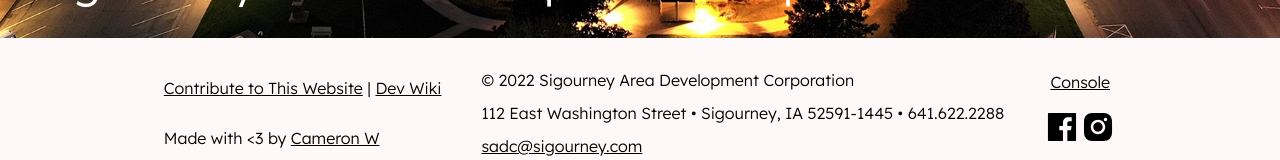
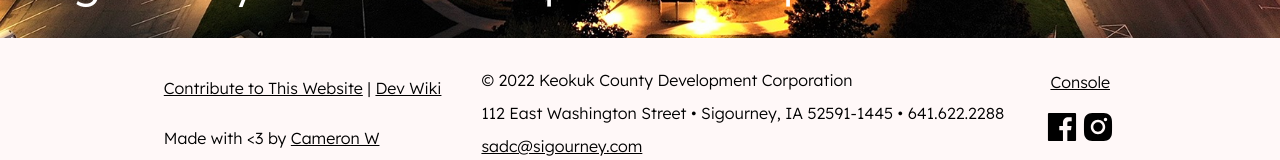
Before and after one commit to kced-iowa/kcediowa.org-old, a Next.js app: page / in a window 1280 px wide. Shown: the part 762-922 px from the top of the page. Built offline with nearby package versions, Linux system fonts and the light colour scheme.

Commit message:
kced change

```diff
--- a/components/Footer.js
+++ b/components/Footer.js
@@ -10,7 +10,7 @@ export default function Footer() {
                 <span>Made with {'<3'} by <a href="https://horsaen.com" target="_blank" rel="noopener noreferrer">Cameron W</a></span>
             </div>
             <div className={styles.content}>
-                <span>© 2022 Sigourney Area Development Corporation</span>
+                <span>© 2022 Keokuk County Development Corporation</span>
                 <span>112 East Washington Street • Sigourney, IA 52591-1445 • 641.622.2288</span>
                 <a href="mailto:sadc@sigourney.com">sadc@sigourney.com</a>
             </div>
```
